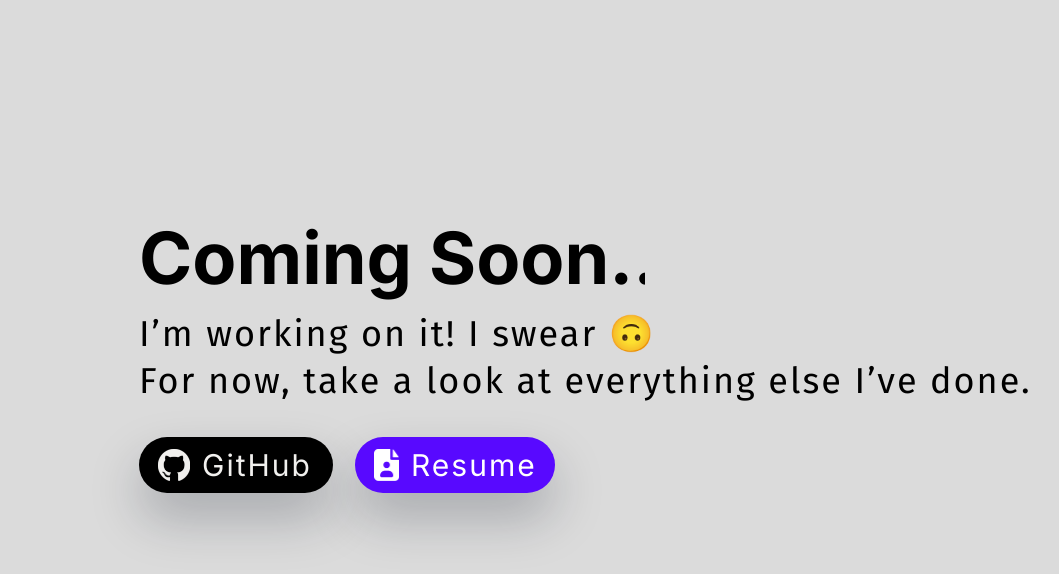
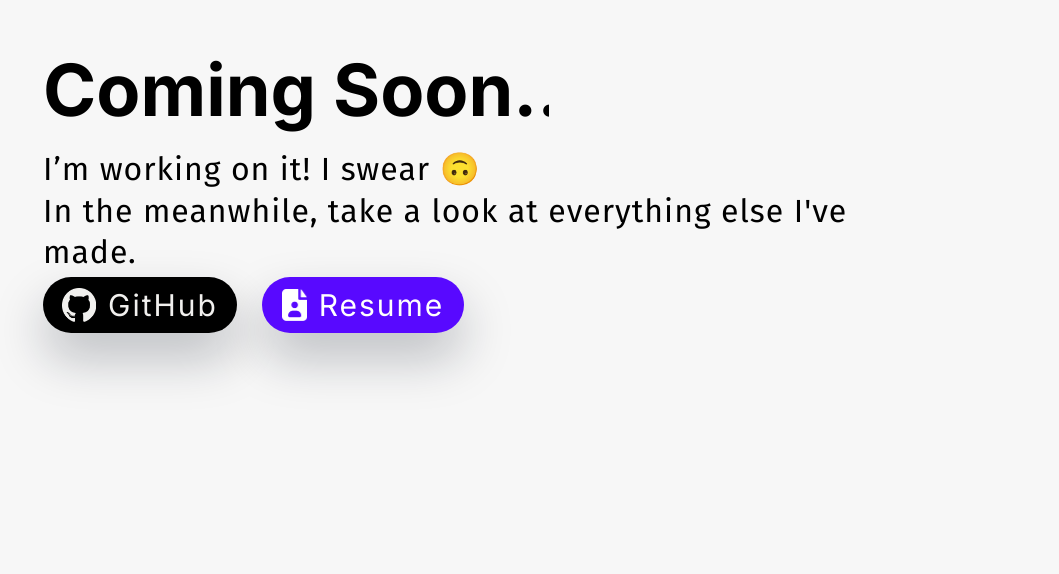
Before and after one commit to leavism/coming-soon, a plain HTML site: page index.html in a window 1280 px wide. Shown: the part 114-688 px from the top of the page, without its empty margins (149-1208 px from the left). Drawn offline with Linux system fonts and the light colour scheme.

Commit message:
Relative position for more responsive design

```diff
--- a/index.html
+++ b/index.html
@@ -12,22 +12,17 @@
   <body>
       <div class="container">
         <h1 class="coming-soon">Coming Soon</h1>
-        <p class="working">I’m working on it! I swear 🙃</p>
-        <p class="working-2">For now, take a look at everything else I’ve done.</p>
+        <p class="working">I’m working on it! I swear 🙃</br>In the meanwhile, take a look at everything else I've made.</p>
         <div class="link-container">
-          <div class="github-container">
           <a href="https://github.com/leavism"class="github-pill">
             <div class="github-icon"></div>
             <div href="https://github.com/leavism" class="github-text">GitHub</div>
           </a>
-          </div>
-          <div class="resume-container">
           <a href="https://github.com/leavism" class="resume-pill">
             <div class="resume-icon"></div>
             <div class="resume-text">Resume</div>
           </a>
         </div>
       </div>
-      </div>
   </body>
 </html>
--- a/styles.css
+++ b/styles.css
@@ -1,22 +1,20 @@
 body {
-	background-color:rgba(219, 219, 219, 1);
+	background-color:rgb(247, 247, 247);
 	position:absolute;
 }
 
-.container{
-	width: 891px;
-	height: 309px;
-	position: absolute;
-	left: 280px;
-	top: 320px;
+.container {
+	width: 65%;
+	height: 20%;
+	position: fixed;
+	top: 20%;
+	left: 15%;
+	display: grid;
+	grid-template-rows: repeat(3, minmax(100px, 200px));
+	row-gap: 0.2em;
 }
 .coming-soon {
 	color: rgba(0, 0, 0, 1);
-	width: 536px;
-	height :87px;
-	position: relative;
-	left: 0px;
-	top: 0px;
 	font-family: Inter;
 	text-align: left;
 	font-size: 72px;
@@ -27,125 +25,79 @@ body {
 
 .working {
 	color:rgba(0, 0, 0, 1);
-	width:891px;
-	height:68px;
-	position:absolute;
-	left:0px;
-	top:98px;
 	font-family:Fira Sans;
 	text-align:left;
-	font-size:36px;
-	letter-spacing:2;
-	margin: 0;
-}
-
-.working-2 {
-	color:rgba(0, 0, 0, 1);
-	width:900px;
-	height:68px;
-	position:absolute;
-	left:0px;
-	top:145px;
-	font-family:Fira Sans;
-	text-align:left;
-	font-size:36px;
-	letter-spacing:2;
+	font-size:2em;
+	line-height: 130%;
+	letter-spacing:1;
 	margin: 0;
 }
 
 .link-container {
-	width:426px;
-	height:132px;
-	position:absolute;
-	left:0px;
-	top:185px;
+	margin-top: 25px;
+	display: grid;
+	grid-template-columns: repeat(2, 194px);
+	column-gap: 25px;
 }
 
-.github-container {
+.github-pill {
+	display: grid;
+	grid-template-columns: 34px auto;
+	grid-template-rows: 56px;
+	column-gap: 12px;
 	width:194px;
 	height:56px;
-	position:absolute;
-	left:0px;
-	top:38px;
-}
-.github-pill {
+	align-items: center;
+	justify-content: center;
 	box-shadow:0px 25px 50px rgba(16, 24, 40, 0.25);
 	background-color:rgba(0, 0, 0, 1);
-	width:194px;
-	height:56px;
-	position:absolute;
-	left:0px;
-	top:0px;
-	border-top-left-radius:100px;
-	border-top-right-radius:100px;
-	border-bottom-left-radius:100px;
-	border-bottom-right-radius:100px;
+	border-radius: 100px;
+	text-decoration: none;
 }
 .github-icon {
-	width:32px;
-	height:32px;
-	position:absolute;
-	left:19px;
-	top:12px;
+	width:34px;
+	height:34px;
 	background-image:url(images/github_icon.png);
 	background-repeat:no-repeat;
 	background-size:cover;
 }
 .github-text {
 	color:rgba(241, 240, 238, 1);
-	width:112px;
-	height:30px;
-	position:absolute;
-	left:63px;
-	top:10px;
 	font-family:Inter;
 	text-align:left;
 	font-size:30px;
 	letter-spacing:2;
 	text-decoration: none;
 }
-.resume-container {
-	width:200px;
+
+.resume-pill {
+	display: grid;
+	grid-template-columns: 25px auto;
+	grid-template-rows: 56px;
+	column-gap: 12px;
+	width:202px;
 	height:56px;
-	position:absolute;
-	left:216px;
-	top:38px;
-}
-.resume-pill {
+	align-items: center;
+	justify-content: center;
 	box-shadow:0px 25px 50px rgba(16, 24, 40, 0.25);
 	background-color:rgba(88, 9, 255, 1);
-	width:200px;
-	height:56px;
-	position:absolute;
-	left:0px;
-	top:0px;
-	border-top-left-radius:100px;
-	border-top-right-radius:100px;
-	border-bottom-left-radius:100px;
-	border-bottom-right-radius:100px;
+	border-radius:100px;
+	text-decoration: none;
 }
 .resume-icon {
 	width:25px;
 	height:32px;
-	position:absolute;
-	left:19px;
-	top:12px;
 	background-image:url(images/doc_icon.png);
 	background-repeat:no-repeat;
 	background-size:cover;
 }
 .resume-text {
 	color:rgba(255, 255, 255, 1);
-	width:125px;
-	height:30px;
-	position:absolute;
-	left:56px;
-	top:10px;
 	font-family:Inter;
 	text-align:left;
 	font-size:30px;
 	letter-spacing:2;
-	text-decoration: none;
+
 }
 
 .coming-soon:after {
```
Lines whose indentation alone changed are shown as unchanged.
